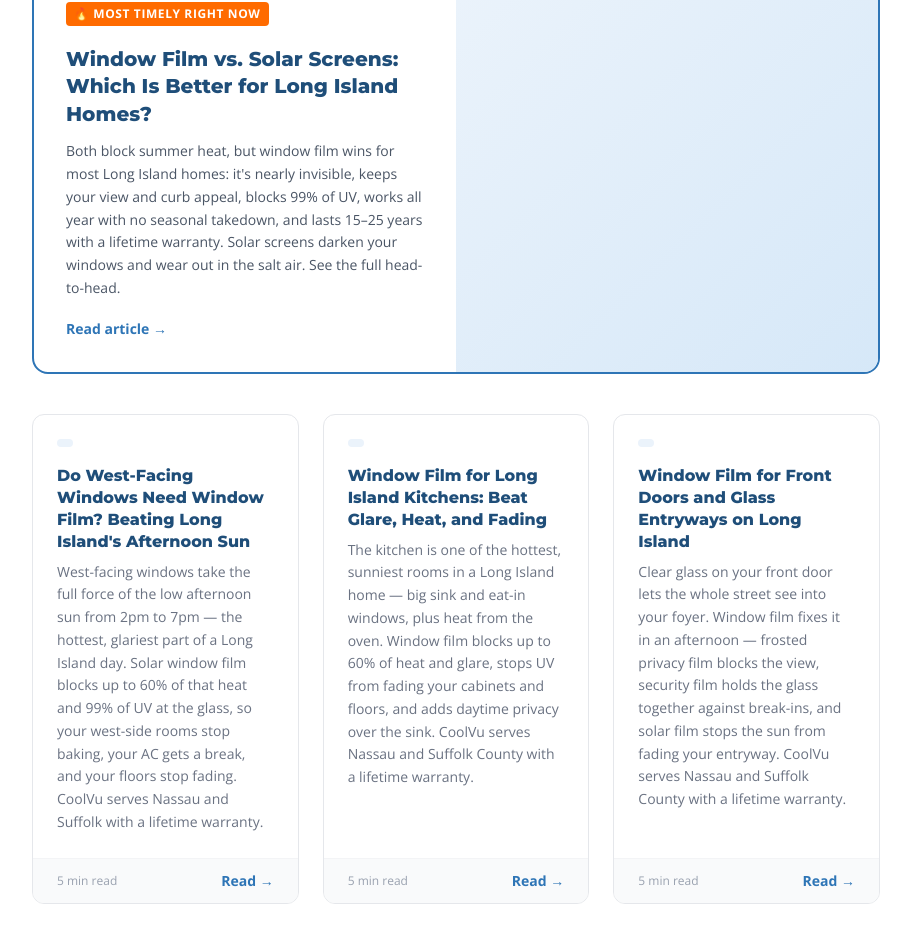
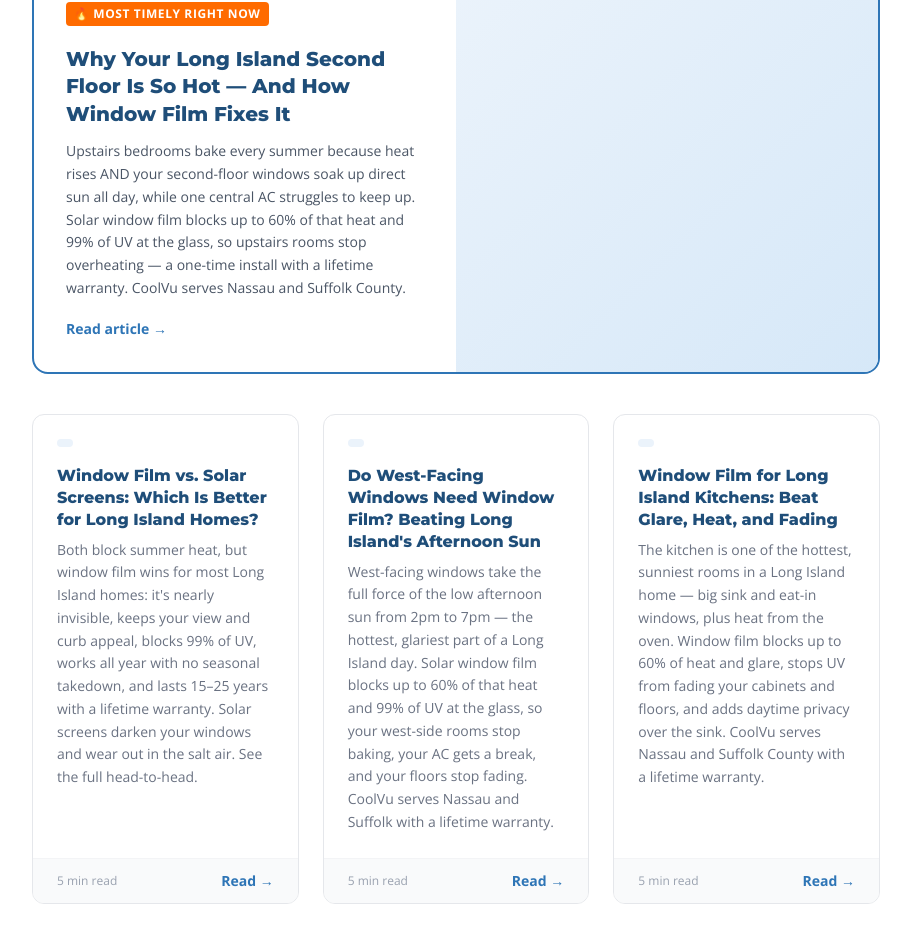
Before and after one commit to pjs8875/CoolVu, a Next.js app: page /blog in a window 1280 px wide. Shown: the part 553-1481 px from the top of the page, without its empty margins (184-1095 px from the left). Built offline with nearby package versions, Linux system fonts and the light colour scheme; no server answers.

Commit message:
Add second-floor-heat article to blog index

```diff
--- a/components/blog/BlogIndexPage.tsx
+++ b/components/blog/BlogIndexPage.tsx
@@ -3,6 +3,14 @@ import Navbar from "@/components/Navbar";
 import Footer from "@/components/Footer";
 
 const posts = [
+  {
+    title: "Why Your Long Island Second Floor Is So Hot \u2014 And How Window Film Fixes It",
+    excerpt:
+      "Upstairs bedrooms bake every summer because heat rises AND your second-floor windows soak up direct sun all day, while one central AC struggles to keep up. Solar window film blocks up to 60% of that heat and 99% of UV at the glass, so upstairs rooms stop overheating \u2014 a one-time install with a lifetime warranty. CoolVu serves Nassau and Suffolk County.",
+    date: "July 14, 2026",
+    slug: "second-floor-heat-window-film-long-island",
+    readTime: "5 min read",
+  },
   {
     title: "Window Film vs. Solar Screens: Which Is Better for Long Island Homes?",
     excerpt:
```
